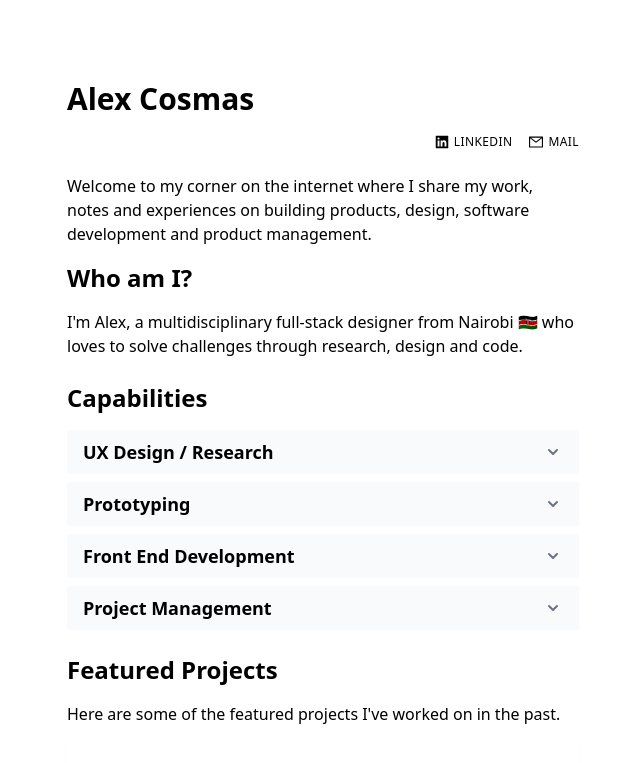
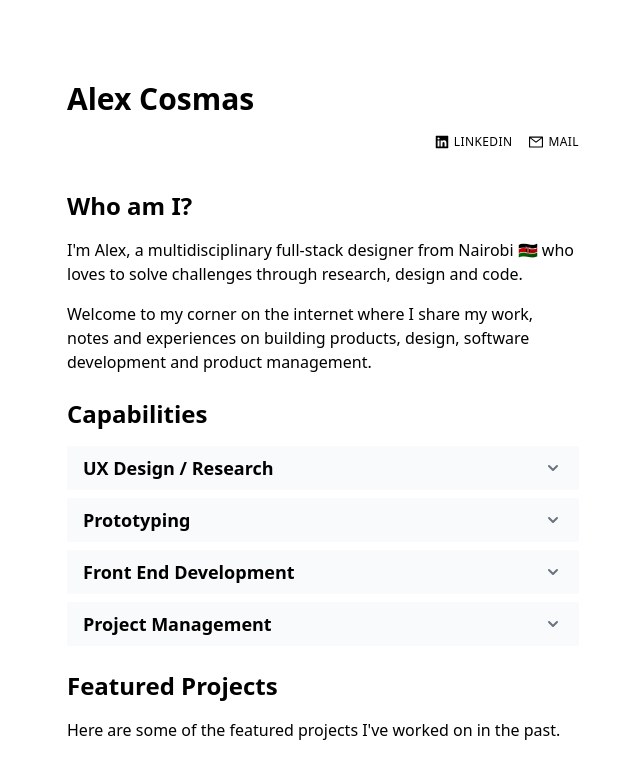
Before and after one commit to Alex-Cosmas/Redesign, a Next.js app: page / in a window 1280 px wide. Shown: the top 763 px of the page, without its empty margins (317-957 px from the left). Built offline with nearby package versions, Linux system fonts and the light colour scheme.

Commit message:
Layout tweak

```diff
--- a/pages/index.js
+++ b/pages/index.js
@@ -11,12 +11,6 @@ export default function Home() {
       <div className=''>
         <div className=''>
           <div className='pt-6 Content'>
-            <p>
-              Welcome to my corner on the internet where I share my work, notes
-              and experiences on building products, design, software development
-              and product management.
-            </p>
-
             <h1 className='my-4 text-2xl font-semibold text-black'>
               Who am I?
             </h1>
@@ -27,6 +21,12 @@ export default function Home() {
                 code.
               </p>
             </div>
+
+            <p className='my-4 '>
+              Welcome to my corner on the internet where I share my work, notes
+              and experiences on building products, design, software development
+              and product management.
+            </p>
 
             <div className='CapabilityComponent'>
               <h1 className='mt-6 mb-4 text-2xl font-semibold text-black'>
```
